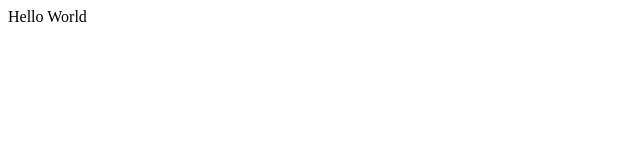
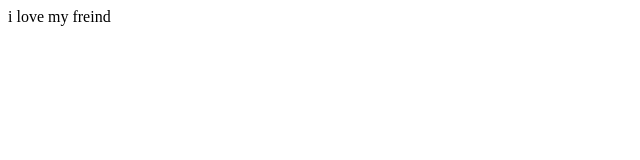
Before and after one commit to maialshagarin/practice-server, a website: page public/index.html in a window 1280 px wide. Shown: the full height of the page, 0-640 px from the left. Drawn offline with Linux system fonts and the light colour scheme.

Commit message:
test change

```diff
--- a/public/index.html
+++ b/public/index.html
@@ -4,6 +4,5 @@
     <title>Test Site</title>
   </head>
   <body>
-    Hello World
-  </body>
+i love my freind  </body>
 </html>
```
